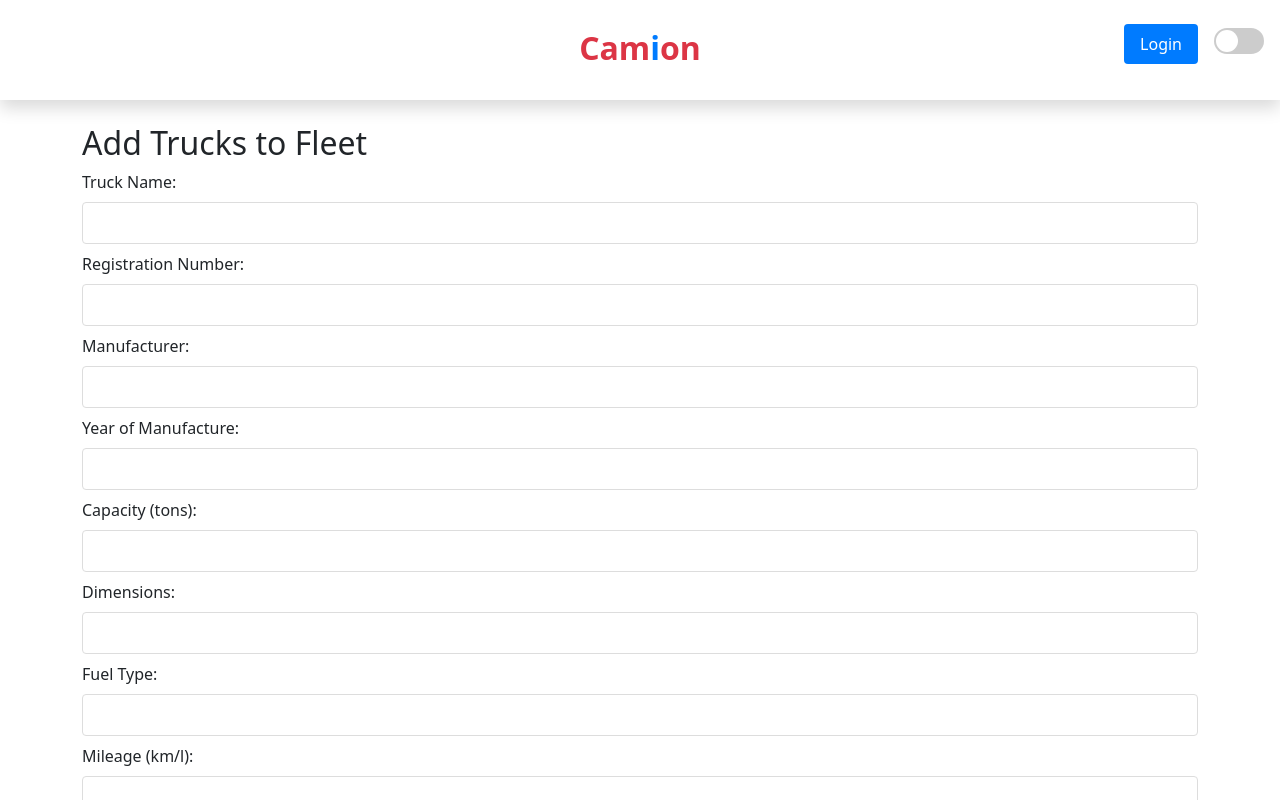
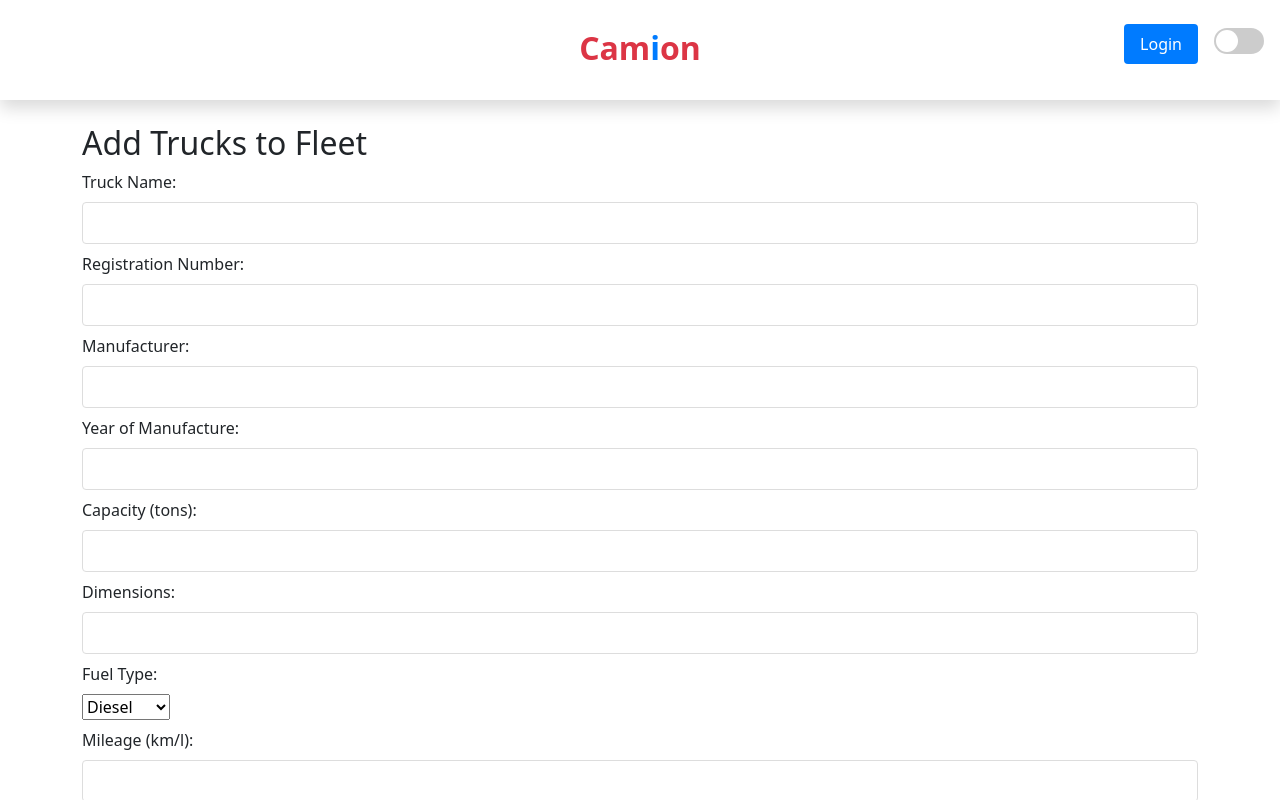
Before and after one commit to imohammedz/camion-frontend, a React (Vite) app: page /fleets/1/add-trucks in a window 1280 px wide. Shown: the top 800 px of the page. Built offline with nearby package versions, Linux system fonts and the light colour scheme.

Commit message:
Fleet API token access

```diff
--- a/src/components/AddTrucksPage.tsx
+++ b/src/components/AddTrucksPage.tsx
@@ -12,7 +12,7 @@ const AddTrucksPage: React.FC = () => {
       year_of_manufacture: "",
       capacity: "",
       dimensions: "",
-      fuel_type: "",
+      fuel_type: "diesel", // Set default fuel type
       mileage: "",
       engine_type: "",
       status: "available",
@@ -36,7 +36,7 @@ const AddTrucksPage: React.FC = () => {
         year_of_manufacture: "",
         capacity: "",
         dimensions: "",
-        fuel_type: "",
+        fuel_type: "diesel", // Set default fuel type
         mileage: "",
         engine_type: "",
         status: "available",
@@ -58,11 +58,26 @@ const AddTrucksPage: React.FC = () => {
   const handleSubmit = async (e: React.FormEvent) => {
     e.preventDefault();
     try {
+      const token = localStorage.getItem("token"); // Retrieve the token once
+
+      if (!token) {
+        console.error("No token found");
+        return;
+      }
+
       for (const truck of truckDetails) {
-        await axios.post("http://localhost:5000/api/trucks", {
-          ...truck,
-          fleet_id: fleetId, // Associate the truck with the fleetId
-        });
+        await axios.post(
+          "http://localhost:5000/api/trucks",
+          {
+            ...truck,
+            fleet_id: fleetId, // Associate the truck with the fleetId
+          },
+          {
+            headers: {
+              Authorization: `${token}`, // Include the token in the request headers
+            },
+          }
+        );
       }
 
       navigate("/fleets"); // Redirect to fleets page after adding trucks
--- a/src/components/CreateFleetPage.tsx
+++ b/src/components/CreateFleetPage.tsx
@@ -25,9 +25,17 @@ const CreateFleetPage: React.FC = () => {
         operational_status: operationalStatus,
       };
 
+      // Retrieve the token from localStorage or wherever it's stored
+      const token = localStorage.getItem("token");
+
       const fleetResponse = await axios.post(
         "http://localhost:5000/api/fleets",
-        fleetData
+        fleetData,
+        {
+          headers: {
+            Authorization: `${token}`, // Include the token in the request headers
+          },
+        }
       );
 
       const fleetId = fleetResponse.data._id;
--- a/src/components/Header.tsx
+++ b/src/components/Header.tsx
@@ -24,6 +24,12 @@ const Header: React.FC<HeaderProps> = ({ toggleTheme, currentTheme }) => {
     getUserProfile();
   }, []);
 
+  // Logout handler
+  const handleLogout = () => {
+    localStorage.removeItem("token"); // Remove token from localStorage
+    setUserName(null); // Clear user state
+  };
+
   return (
     <header className="header flex justify-between items-center p-4 bg-white shadow">
       <div className="brand-container absolute left-1/2 transform -translate-x-1/2">
@@ -33,9 +39,17 @@ const Header: React.FC<HeaderProps> = ({ toggleTheme, currentTheme }) => {
       </div>
       <div className="header-right flex items-center space-x-4 ml-auto">
         {userName ? (
-          <span className="text-lg font-medium text-gray-700">
-            Welcome, {userName}!
-          </span>
+          <>
+            <span className="text-lg font-medium text-gray-700">
+              Welcome, {userName}!
+            </span>
+            <button
+              onClick={handleLogout}
+              className="btn-primary px-4 py-2 bg-red-500 text-white rounded-md hover:bg-red-600"
+            >
+              Logout
+            </button>
+          </>
         ) : (
           !excludedPaths.includes(location.pathname) && (
             <Link to="/login">
--- a/src/components/TruckDetails.tsx
+++ b/src/components/TruckDetails.tsx
@@ -96,14 +96,18 @@ const TruckDetails: React.FC<TruckDetailsProps> = ({
       </div>
       <div className="form-group mb-2">
         <label>Fuel Type:</label>
-        <input
-          type="text"
-          className="form-control"
+
+        <select
           value={truck.fuel_type}
           onChange={(e) =>
             handleTruckChange(index, "fuel_type", e.target.value)
           }
-        />
+          className="input"
+        >
+          <option value="diesel">Diesel</option>
+          <option value="gasoline">Gasoline</option>
+          <option value="electric">Electric</option>
+        </select>
       </div>
       <div className="form-group mb-2">
         <label>Mileage (km/l):</label>
```
Also changed, not shown: src/App.css (+4 -3 lines), src/interfaces/Truck.tsx (added, +19 -0 lines).
